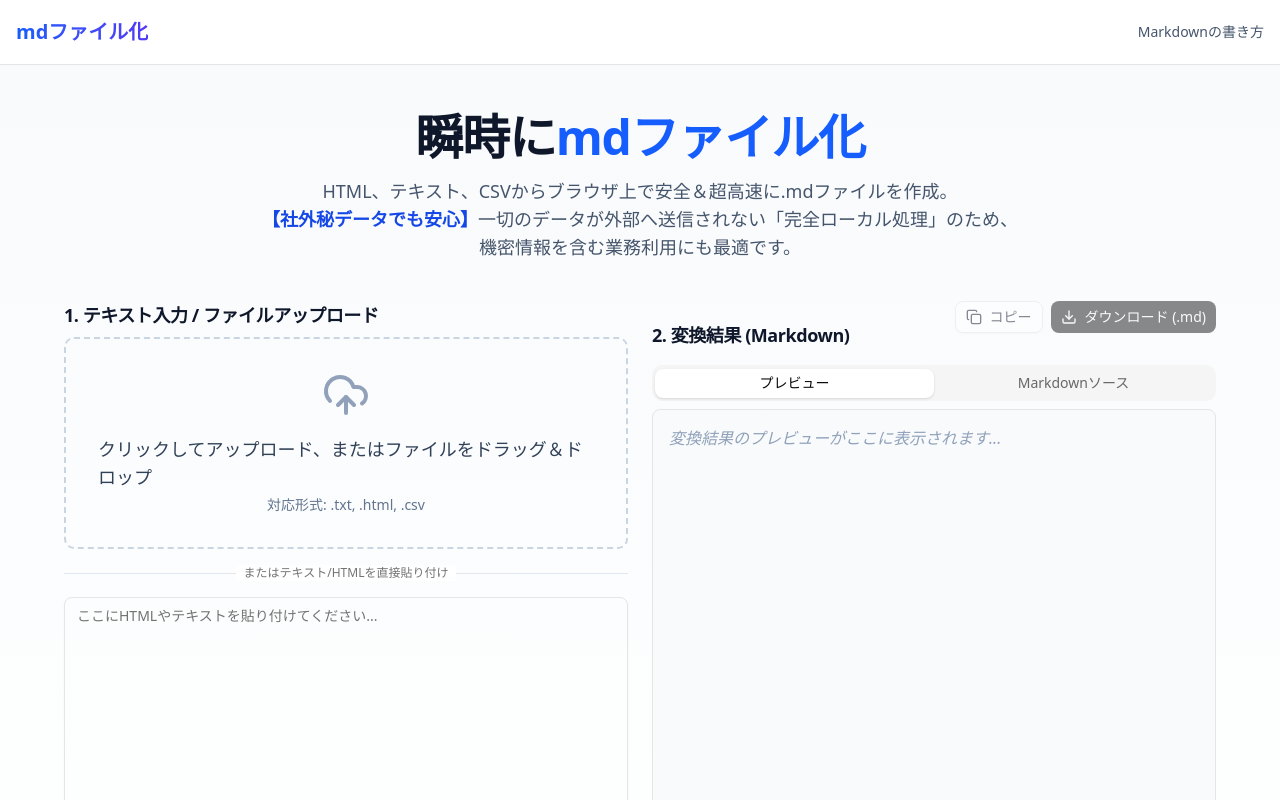
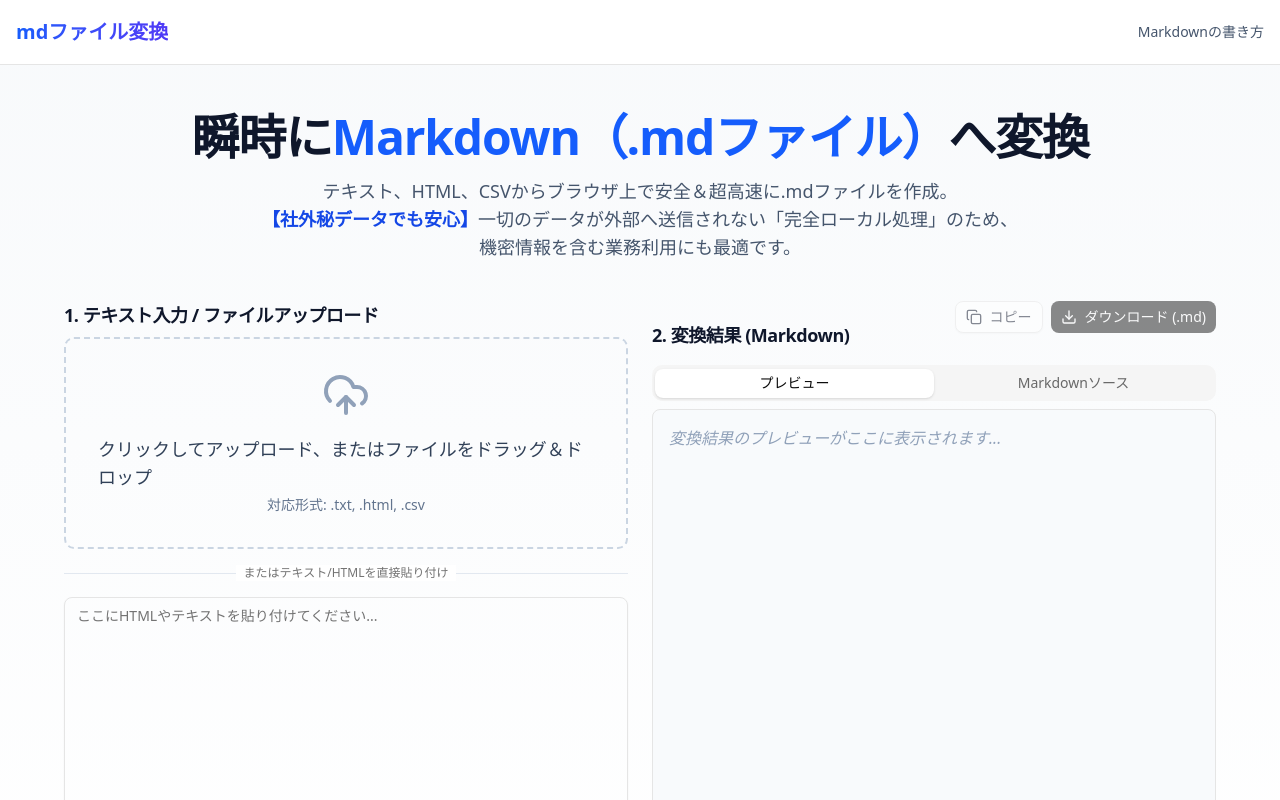
Before and after one commit to Inryoku/md-converter, a Next.js app: page / in a window 1280 px wide. Shown: the top 800 px of the page. Built offline with nearby package versions, Linux system fonts and the light colour scheme.

Commit message:
refactor: Update header title

```diff
--- a/src/app/page.tsx
+++ b/src/app/page.tsx
@@ -12,11 +12,12 @@ export default function Home() {
             <h1 className="text-4xl md:text-5xl font-extrabold tracking-tight text-slate-900 dark:text-white mb-4">
               瞬時に
               <span className="text-blue-600 dark:text-blue-400">
-                mdファイル化
+                Markdown（.mdファイル）
               </span>
+              へ変換
             </h1>
             <p className="text-lg text-slate-600 dark:text-slate-300 max-w-3xl mx-auto">
-              HTML、テキスト、CSVからブラウザ上で安全＆超高速に.mdファイルを作成。
+              テキスト、HTML、CSVからブラウザ上で安全＆超高速に.mdファイルを作成。
               <br />
               <span className="font-semibold text-blue-700 dark:text-blue-400">
                 【社外秘データでも安心】
--- a/src/components/layout/Header.tsx
+++ b/src/components/layout/Header.tsx
@@ -6,7 +6,7 @@ export function Header() {
       <div className="max-w-7xl mx-auto px-4 h-16 flex items-center justify-between">
         <Link href="/" className="flex items-center gap-2">
           <span className="text-xl font-bold bg-linear-to-r from-blue-600 to-indigo-600 bg-clip-text text-transparent">
-            mdファイル化
+            mdファイル変換
           </span>
         </Link>
         <nav className="flex items-center gap-6">
```
